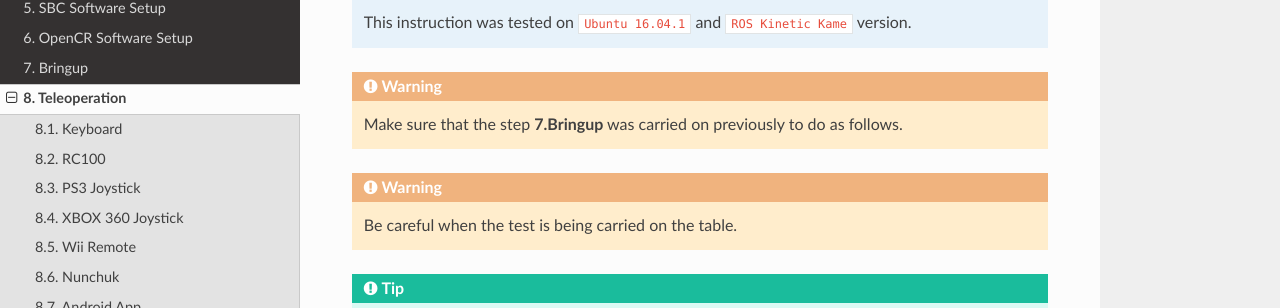
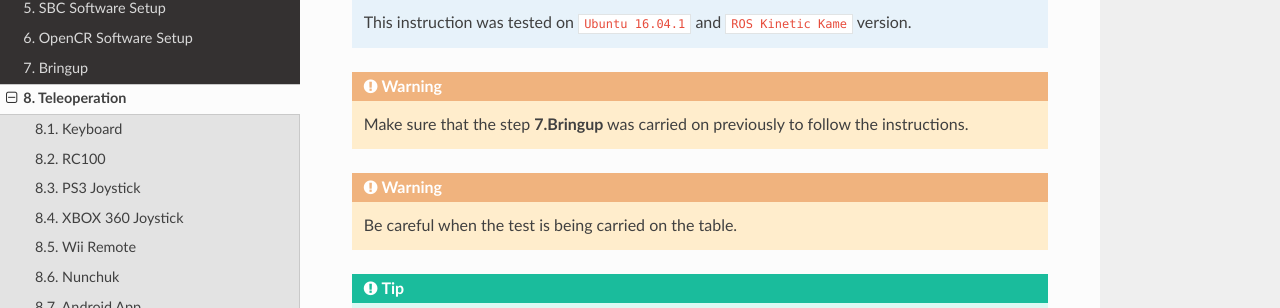
Before and after one commit to shivharis/turtlebot3_wiki, a Sphinx documentation site: the page built from docs/source/teleoperation.rst, in a window 1280 px wide and 900 px high. Shown: the part 190-498 px from the top of the window. Built offline with Sphinx 7.4.7 and the Read the Docs theme 2.0.0, drawn with Linux system fonts in a browser that asks for light colours.

Commit message:
Update teleoperation.rst

```diff
--- a/docs/source/teleoperation.rst
+++ b/docs/source/teleoperation.rst
@@ -3,7 +3,7 @@ Teleoperation
 
 .. NOTE:: This instruction was tested on ``Ubuntu 16.04.1`` and ``ROS Kinetic Kame`` version.
 
-.. WARNING:: Make sure that the step **7.Bringup** was carried on previously to do as follows.
+.. WARNING:: Make sure that the step **7.Bringup** was carried on previously to follow the instructions.
 
 .. WARNING:: Be careful when the test is being carried on the table.
 
```
